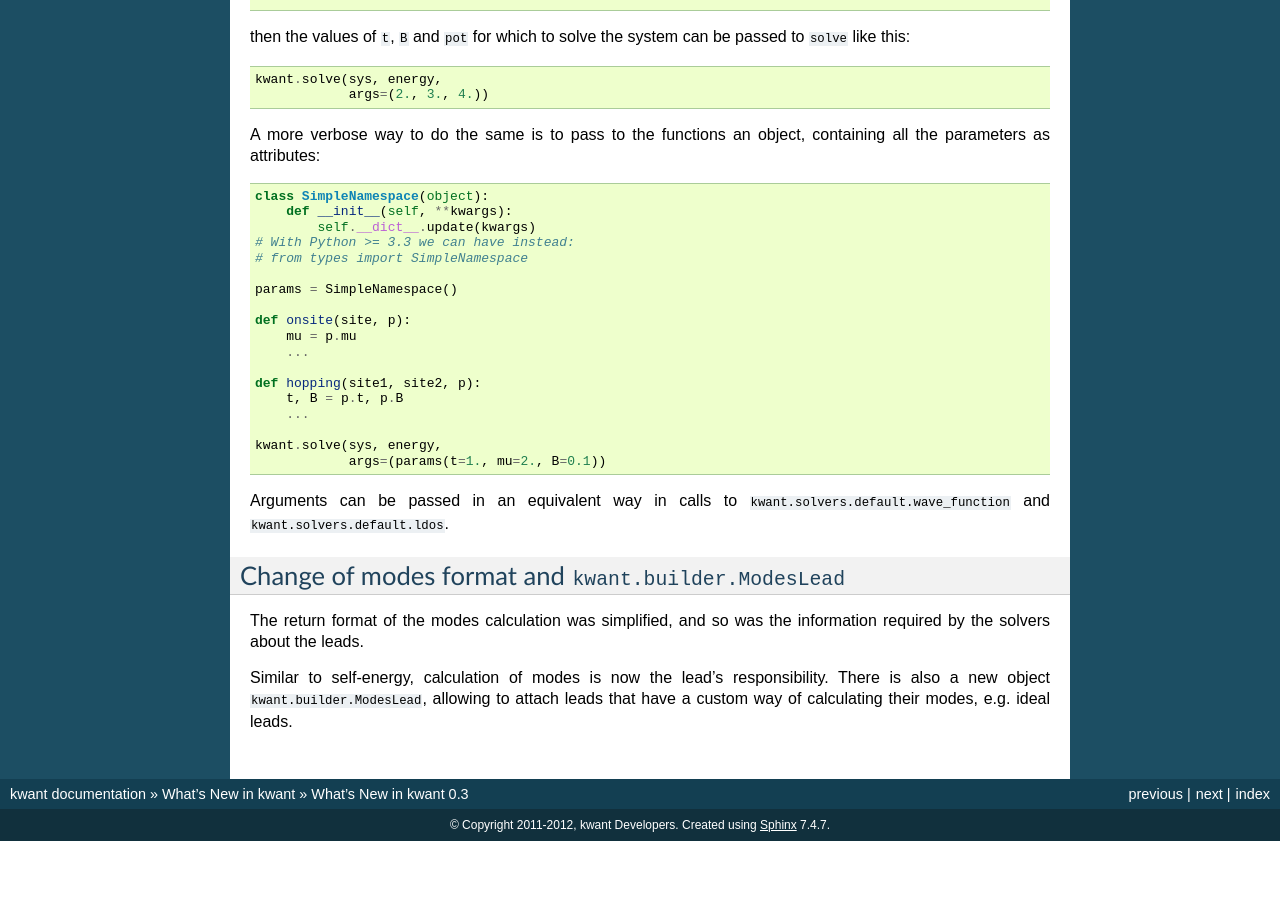
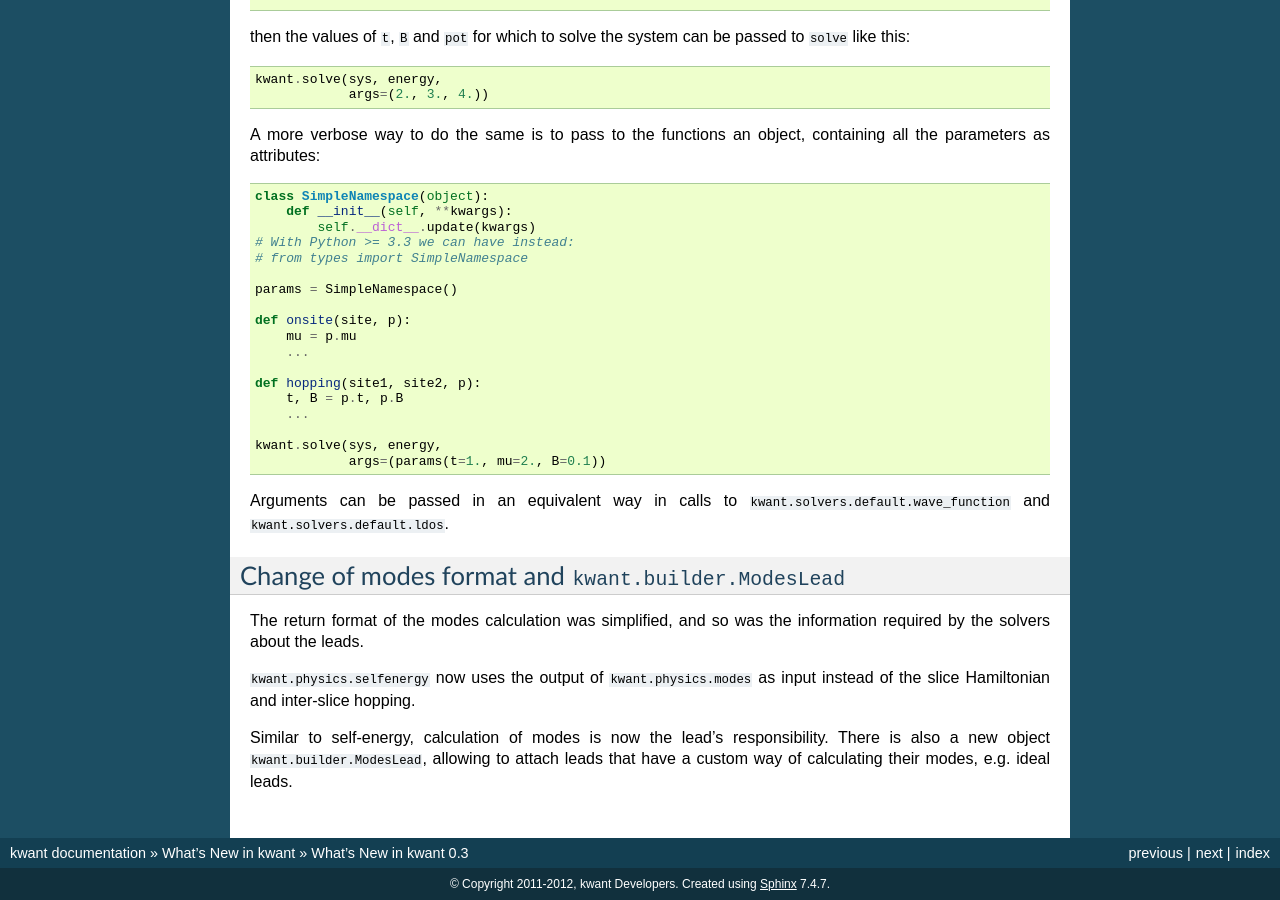
Before and after one commit to kwant-project/kwant, a Sphinx documentation site: the page built from doc/source/whatsnew/0.3.rst, in a window 1280 px wide and 900 px high, scrolled down 1633 px. Built offline with Sphinx 7.4.7, drawn with Linux system fonts in a browser that asks for light colours; formulas are drawn with MathJax 3; pages that are not in the unit, such as notebooks, are missing from menus; the version number could not be read and is left out; cross-references to code outside the pages are shown as plain code; before the commit the page ends 2474 px from its top, so only the background shows below that.

Commit message:
update whatsnew

```diff
--- a/doc/source/whatsnew/0.3.rst
+++ b/doc/source/whatsnew/0.3.rst
@@ -126,6 +126,9 @@ Change of modes format and `~kwant.builder.ModesLead`
 The return format of the modes calculation was simplified, and so was
 the information required by the solvers about the leads.
 
+`~kwant.physics.selfenergy` now uses the output of `~kwant.physics.modes` as
+input instead of the slice Hamiltonian and inter-slice hopping.
+
 Similar to self-energy, calculation of modes is now the lead's responsibility.
 There is also a new object `~kwant.builder.ModesLead`, allowing to attach leads
 that have a custom way of calculating their modes, e.g. ideal leads.
```
